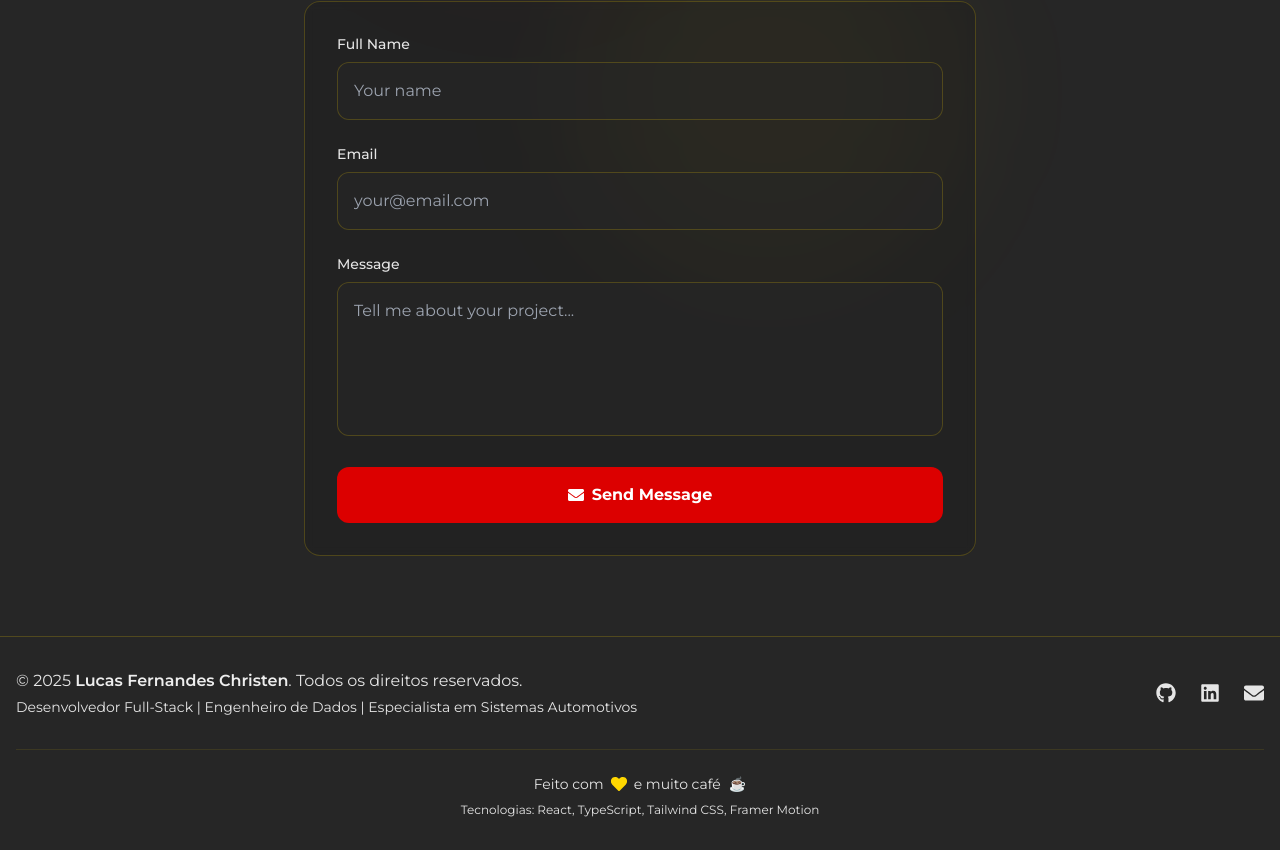
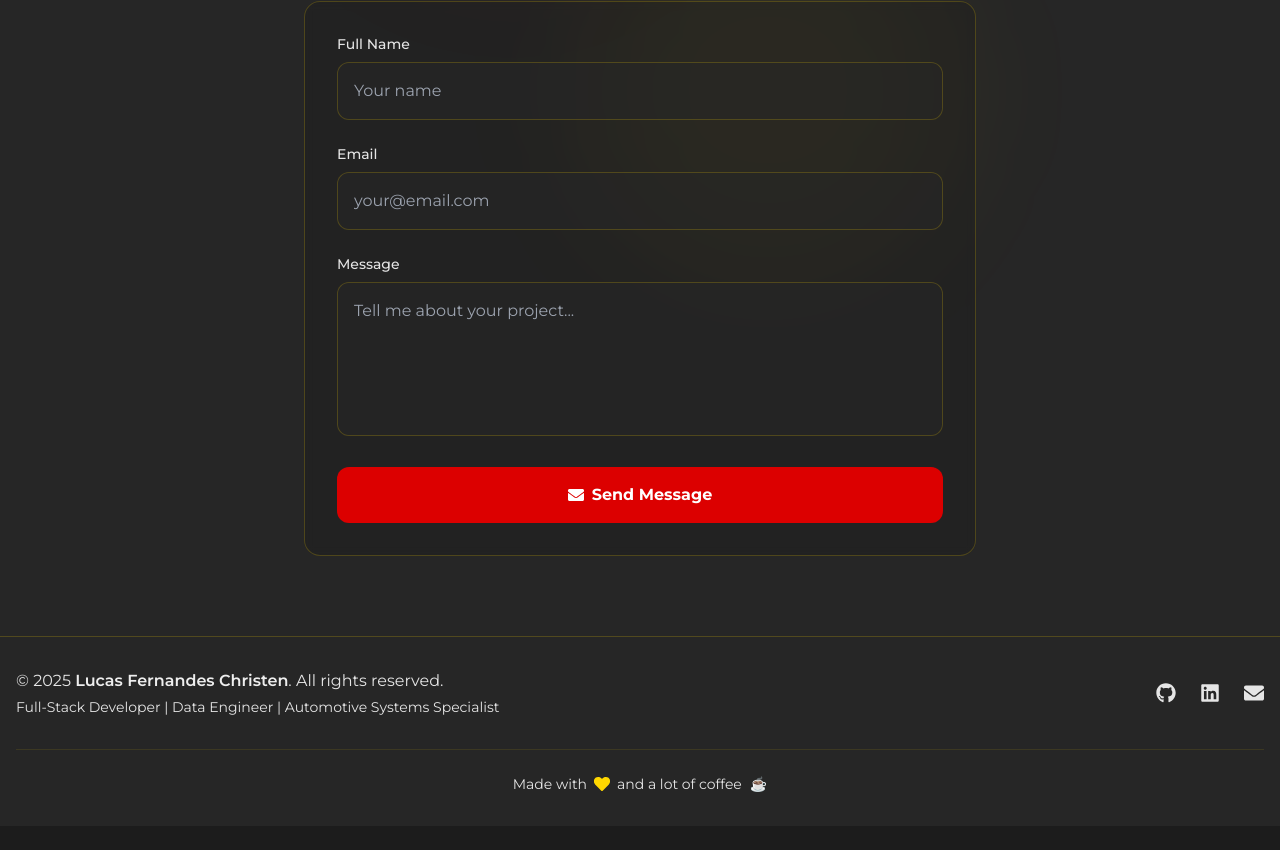
Before and after one commit to Lucas-Christen/meu-portfolio, a React (Vite) app: page / in a window 1280 px wide. Shown: the part 4365-5215 px from the top of the page. After the commit the page ends 5191 px from the top, so only its background shows below. Built offline with nearby package versions, Linux system fonts and the light colour scheme; a web font is replaced by a local one.

Commit message:
Footer melhorado e scrolltotop adicionado

```diff
--- a/src/components/Footer.tsx
+++ b/src/components/Footer.tsx
@@ -1,47 +1,33 @@
+// src/components/Footer.tsx
+
 import React from 'react';
 import { motion } from 'framer-motion';
 import { FaGithub, FaLinkedin, FaEnvelope, FaHeart } from 'react-icons/fa';
+import { useTranslation } from 'react-i18next';
 
 const Footer: React.FC = () => {
+  const { t } = useTranslation();
   const currentYear = new Date().getFullYear();
 
   const socialLinks = [
-    {
-      name: 'GitHub',
-      icon: FaGithub,
-      url: 'https://github.com/Lucas-Christen',
-      color: 'hover:text-gray-400'
-    },
-    {
-      name: 'LinkedIn',
-      icon: FaLinkedin,
-      url: 'https://www.linkedin.com/in/lucas-f-christen-69327a21b/',
-      color: 'hover:text-blue-400'
-    },
-    {
-      name: 'Email',
-      icon: FaEnvelope,
-      url: 'mailto:lucas.f.christen@outlook.com',
-      color: 'hover:text-red-400'
-    }
+    { name: 'GitHub', icon: FaGithub, url: 'https://github.com/Lucas-Christen', color: 'hover:text-gray-400' },
+    { name: 'LinkedIn', icon: FaLinkedin, url: 'https://www.linkedin.com/in/lucas-f-christen-69327a21b/', color: 'hover:text-blue-400' },
+    { name: 'Email', icon: FaEnvelope, url: 'mailto:lucas.f.christen@outlook.com', color: 'hover:text-red-400' }
   ];
 
   return (
     <footer className="bg-background-secondary border-t border-primary/20">
       <div className="container-custom px-4 py-8">
         <div className="flex flex-col md:flex-row justify-between items-center space-y-4 md:space-y-0">
-          {/* Copyright */}
           <div className="text-center md:text-left">
             <p className="text-text-secondary">
-              © {currentYear} <span className="text-text-primary font-semibold">Lucas Fernandes Christen</span>.
-              Todos os direitos reservados.
+              © {currentYear} <span className="text-text-primary font-semibold">Lucas Fernandes Christen</span>. {t('footer.copyright')}
             </p>
             <p className="text-text-secondary text-sm mt-1">
-              Desenvolvedor Full-Stack | Engenheiro de Dados | Especialista em Sistemas Automotivos
+              {t('footer.subtitle')}
             </p>
           </div>
 
-          {/* Social Links */}
           <div className="flex space-x-6">
             {socialLinks.map((social, index) => (
               <motion.a
@@ -63,7 +49,6 @@ const Footer: React.FC = () => {
           </div>
         </div>
 
-        {/* Made with Love */}
         <motion.div
           initial={{ opacity: 0 }}
           whileInView={{ opacity: 1 }}
@@ -71,18 +56,15 @@ const Footer: React.FC = () => {
           className="text-center mt-8 pt-6 border-t border-primary/10"
         >
           <p className="text-text-secondary text-sm flex items-center justify-center space-x-2">
-            <span>Feito com</span>
+            <span>{t('footer.madeWith')}</span>
             <motion.div
               animate={{ scale: [1, 1.2, 1] }}
               transition={{ duration: 1, repeat: Infinity }}
             >
               <FaHeart className="text-primary" size={14} />
             </motion.div>
-            <span>e muito café</span>
+            <span>{t('footer.andCoffee')}</span>
             <span className="text-accent">☕</span>
-          </p>
-          <p className="text-text-secondary text-xs mt-2">
-            Tecnologias: React, TypeScript, Tailwind CSS, Framer Motion
           </p>
         </motion.div>
       </div>
--- a/src/components/Layout.tsx
+++ b/src/components/Layout.tsx
@@ -1,6 +1,7 @@
 import React from 'react';
 import Navbar from './Navbar';
 import Footer from './Footer';
+import ScrollToTop from './ui/ScrollToTop';
 
 // O Layout agora recebe 'activeSection' como prop
 const Layout: React.FC<{ children: React.ReactNode; activeSection: string }> = ({ children, activeSection }) => {
@@ -11,6 +12,7 @@ const Layout: React.FC<{ children: React.ReactNode; activeSection: string }> = (
       <main className="flex-grow">
         {children}
       </main>
+      <ScrollToTop />
       <Footer />
     </div>
   );
--- /dev/null
+++ b/src/components/ui/ScrollToTop.tsx
@@ -0,0 +1,51 @@
+// src/components/ui/ScrollToTop.tsx
+
+import React, { useState, useEffect } from 'react';
+import { motion, AnimatePresence } from 'framer-motion';
+import { FaArrowUp } from 'react-icons/fa';
+
+const ScrollToTop: React.FC = () => {
+  const [isVisible, setIsVisible] = useState(false);
+
+  const toggleVisibility = () => {
+    if (window.pageYOffset > 300) {
+      setIsVisible(true);
+    } else {
+      setIsVisible(false);
+    }
+  };
+
+  const scrollToTop = () => {
+    window.scrollTo({
+      top: 0,
+      behavior: 'smooth',
+    });
+  };
+
+  useEffect(() => {
+    window.addEventListener('scroll', toggleVisibility);
+    return () => {
+      window.removeEventListener('scroll', toggleVisibility);
+    };
+  }, []);
+
+  return (
+    <AnimatePresence>
+      {isVisible && (
+        <motion.button
+          onClick={scrollToTop}
+          initial={{ opacity: 0, y: 20 }}
+          animate={{ opacity: 1, y: 0 }}
+          exit={{ opacity: 0, y: 20 }}
+          transition={{ duration: 0.3 }}
+          className="fixed bottom-6 right-6 z-50 bg-accent text-white w-12 h-12 rounded-full flex items-center justify-center shadow-lg hover:bg-accent-dark transition-colors"
+          aria-label="Voltar ao topo"
+        >
+          <FaArrowUp />
+        </motion.button>
+      )}
+    </AnimatePresence>
+  );
+};
+
+export default ScrollToTop;
--- a/src/locales/en/translation.json
+++ b/src/locales/en/translation.json
@@ -9,6 +9,12 @@
   "meta": {
     "title": "Lucas Fernandes Christen | Full-Stack Developer & Data Engineer",
     "description": "Portfolio of Lucas Fernandes Christen, a Full-Stack Developer and Data Engineer specializing in high-performance automotive systems."
+  },
+    "footer": {
+    "copyright": "All rights reserved.",
+    "subtitle": "Full-Stack Developer | Data Engineer | Automotive Systems Specialist",
+    "madeWith": "Made with",
+    "andCoffee": "and a lot of coffee"
   },
   "hero": {
     "statusBar": "Operating System: Lucas Christen v3.0",
--- a/src/locales/es/translation.json
+++ b/src/locales/es/translation.json
@@ -9,6 +9,12 @@
   "meta": {
     "title": "Lucas Fernandes Christen | Desarrollador Full-Stack & Ingeniero de Datos",
     "description": "Portafolio de Lucas Fernandes Christen, Desarrollador Full-Stack e Ingeniero de Datos especializado en sistemas automotrices de alto rendimiento."
+  },
+    "footer": {
+    "copyright": "Todos los derechos reservados.",
+    "subtitle": "Desarrollador Full-Stack | Ingeniero de Datos | Especialista en Sistemas Automotrices",
+    "madeWith": "Hecho con",
+    "andCoffee": "y mucho café"
   },
   "hero": {
     "statusBar": "Sistema Operativo: Lucas Christen v3.0",
--- a/src/locales/fr/translation.json
+++ b/src/locales/fr/translation.json
@@ -9,6 +9,12 @@
   "meta": {
     "title": "Lucas Fernandes Christen | Développeur Full-Stack & Ingénieur de Données",
     "description": "Portfolio de Lucas Fernandes Christen, Développeur Full-Stack et Ingénieur de Données spécialisé dans les systèmes automobiles haute performance."
+  },
+    "footer": {
+    "copyright": "Tous droits réservés.",
+    "subtitle": "Développeur Full-Stack | Ingénieur de Données | Spécialiste des Systèmes Automobiles",
+    "madeWith": "Fait avec",
+    "andCoffee": "et beaucoup de café"
   },
   "hero": {
     "statusBar": "Système d'exploitation : Lucas Christen v3.0",
--- a/src/locales/pt/translation.json
+++ b/src/locales/pt/translation.json
@@ -9,6 +9,12 @@
   "meta": {
     "title": "Lucas Fernandes Christen | Desenvolvedor Full-Stack & Engenheiro de Dados",
     "description": "Portfólio de Lucas Fernandes Christen, Desenvolvedor Full-Stack e Engenheiro de Dados especializado em sistemas automotivos de alta performance."
+  },
+  "footer": {
+    "copyright": "Todos os direitos reservados.",
+    "subtitle": "Desenvolvedor Full-Stack | Engenheiro de Dados | Especialista em Sistemas Automotivos",
+    "madeWith": "Feito com",
+    "andCoffee": "e muito café"
   },
   "hero": {
     "statusBar": "Sistema Operacional: Lucas Christen v3.0",
```
